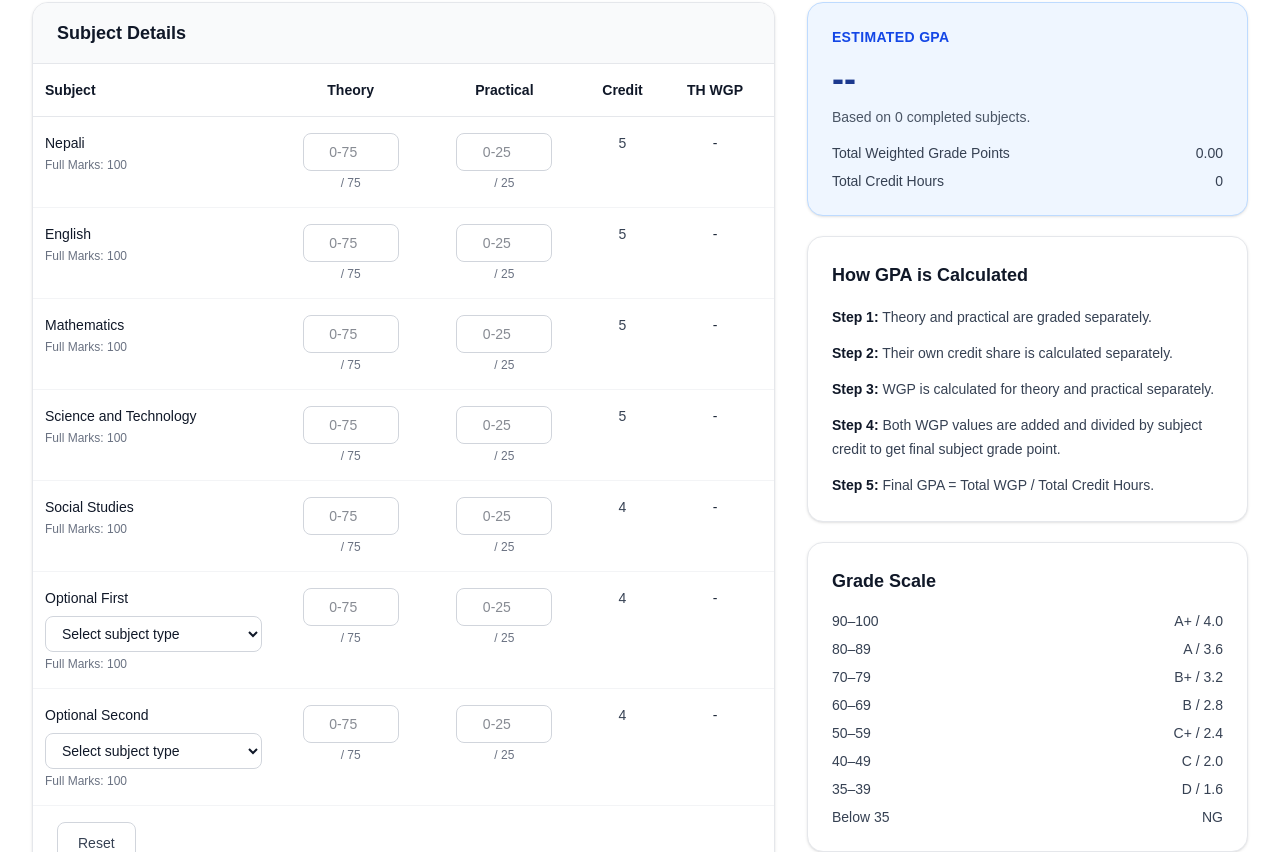
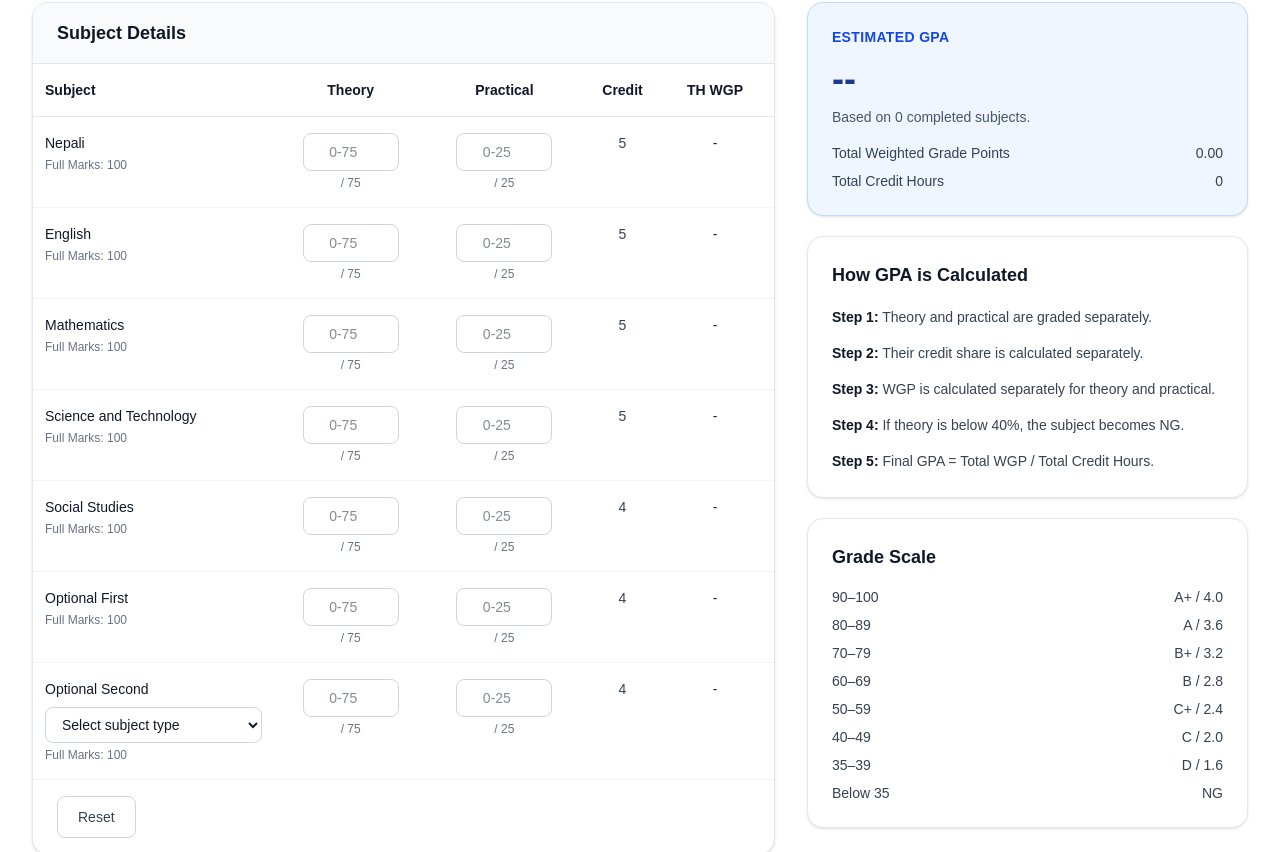
Before and after one commit to ronishdhakal/gpa, a Next.js app: page /see in a window 1280 px wide. Shown: the part 351-1203 px from the top of the page. Built offline with nearby package versions, Linux system fonts and the light colour scheme.

Commit message:
Fixed Prayash

```diff
--- a/app/see/components/SeeCalculator.js
+++ b/app/see/components/SeeCalculator.js
@@ -26,7 +26,6 @@ const SUBJECTS = [
     theoryFull: 75,
     practicalFull: 25,
     creditHours: 4,
-    optionalType: "",
   },
   {
     id: 7,
@@ -70,10 +69,7 @@ function createInitialState() {
 }
 
 function getAdjustedRow(row) {
-  if (
-    (row.name === "Optional First" || row.name === "Optional Second") &&
-    row.optionalType === "computer"
-  ) {
+  if (row.name === "Optional Second" && row.optionalType === "computer") {
     return {
       ...row,
       theoryFull: 50,
@@ -97,10 +93,7 @@ export default function SeeCalculator() {
           [field]: value,
         };
 
-        if (
-          (row.name === "Optional First" || row.name === "Optional Second") &&
-          field === "optionalType"
-        ) {
+        if (row.name === "Optional Second" && field === "optionalType") {
           return {
             ...updatedRow,
             theoryObtained: "",
@@ -146,8 +139,11 @@ export default function SeeCalculator() {
           practicalCredit: null,
           theoryPoint: null,
           practicalPoint: null,
+          theoryGrade: "-",
+          practicalGrade: "-",
           theoryWGP: null,
           practicalWGP: null,
+          theoryFailed: false,
           invalid: true,
         };
       }
@@ -162,8 +158,11 @@ export default function SeeCalculator() {
           practicalCredit: null,
           theoryPoint: null,
           practicalPoint: null,
+          theoryGrade: "-",
+          practicalGrade: "-",
           theoryWGP: null,
           practicalWGP: null,
+          theoryFailed: false,
           invalid: false,
         };
       }
@@ -183,22 +182,34 @@ export default function SeeCalculator() {
       const theoryResult = getGradeFromPercentage(theoryPercentage);
       const practicalResult = getGradeFromPercentage(practicalPercentage);
 
-      const theoryWGP = theoryResult.point * theoryCredit;
-      const practicalWGP = practicalResult.point * practicalCredit;
+      const theoryFailed = theoryPercentage < 40;
 
-      const subjectWGP = theoryWGP + practicalWGP;
-      const finalPoint = subjectWGP / row.creditHours;
-      const finalGrade = getFinalGradeFromPoint(finalPoint);
+      let theoryPoint = theoryResult.point;
+      let practicalPoint = practicalResult.point;
+      let theoryGrade = theoryResult.grade;
+      let practicalGrade = practicalResult.grade;
+
+      let theoryWGP = theoryPoint * theoryCredit;
+      let practicalWGP = practicalPoint * practicalCredit;
+
+      let subjectWGP = theoryWGP + practicalWGP;
+      let finalPoint = subjectWGP / row.creditHours;
+      let finalGrade = getFinalGradeFromPoint(finalPoint);
+
+      if (theoryFailed) {
+        theoryPoint = 0;
+        theoryGrade = "NG";
+        theoryWGP = 0;
+        subjectWGP = 0;
+        finalPoint = 0;
+        finalGrade = "NG";
+      }
 
       completedSubjects += 1;
       totalWeightedGradePoints += subjectWGP;
       totalCreditHours += row.creditHours;
 
-      if (
-        theoryResult.grade === "NG" ||
-        practicalResult.grade === "NG" ||
-        finalGrade === "NG"
-      ) {
+      if (theoryFailed || practicalGrade === "NG" || finalGrade === "NG") {
         hasNG = true;
       }
 
@@ -209,10 +220,13 @@ export default function SeeCalculator() {
         finalPoint,
         theoryCredit,
         practicalCredit,
-        theoryPoint: theoryResult.point,
-        practicalPoint: practicalResult.point,
+        theoryPoint,
+        practicalPoint,
+        theoryGrade,
+        practicalGrade,
         theoryWGP,
         practicalWGP,
+        theoryFailed,
         invalid: false,
       };
     });
@@ -254,7 +268,6 @@ export default function SeeCalculator() {
             </h3>
           </div>
 
-          {/* Mobile */}
           <div className="space-y-4 p-4 md:hidden">
             {result.subjectResults.map((row) => (
               <div
@@ -276,7 +289,7 @@ export default function SeeCalculator() {
                   </div>
                 </div>
 
-                {(row.name === "Optional First" || row.name === "Optional Second") && (
+                {row.name === "Optional Second" && (
                   <div className="mt-3">
                     <select
                       value={row.optionalType}
@@ -333,6 +346,12 @@ export default function SeeCalculator() {
                     </div>
                   </div>
                 </div>
+
+                {row.theoryFailed && !row.invalid && (
+                  <div className="mt-3 rounded-lg bg-red-50 px-3 py-2 text-xs font-medium text-red-700">
+                    Theory is below 40%, so this subject is NG.
+                  </div>
+                )}
 
                 <div className="mt-4 grid grid-cols-2 gap-3 text-sm">
                   <div className="rounded-lg bg-gray-50 px-3 py-2">
@@ -396,7 +415,6 @@ export default function SeeCalculator() {
             ))}
           </div>
 
-          {/* Desktop */}
           <div className="hidden overflow-x-auto md:block">
             <table className="w-full min-w-[980px] text-sm">
               <thead className="bg-white">
@@ -434,8 +452,7 @@ export default function SeeCalculator() {
                     <td className="px-3 py-4">
                       <div className="font-medium text-gray-900">{row.name}</div>
 
-                      {(row.name === "Optional First" ||
-                        row.name === "Optional Second") && (
+                      {row.name === "Optional Second" && (
                         <div className="mt-2">
                           <select
                             value={row.optionalType}
@@ -454,6 +471,11 @@ export default function SeeCalculator() {
                       <div className="mt-1 text-xs text-gray-500">
                         Full Marks: {row.theoryFull + row.practicalFull}
                       </div>
+                      {row.theoryFailed && !row.invalid && (
+                        <div className="mt-2 text-xs font-medium text-red-600">
+                          Theory below 40% → NG
+                        </div>
+                      )}
                     </td>
 
                     <td className="px-3 py-4 text-center">
@@ -601,16 +623,15 @@ export default function SeeCalculator() {
               </p>
               <p>
                 <span className="font-semibold text-gray-900">Step 2:</span> Their
-                own credit share is calculated separately.
+                credit share is calculated separately.
               </p>
               <p>
                 <span className="font-semibold text-gray-900">Step 3:</span> WGP is
-                calculated for theory and practical separately.
+                calculated separately for theory and practical.
               </p>
               <p>
-                <span className="font-semibold text-gray-900">Step 4:</span> Both
-                WGP values are added and divided by subject credit to get final
-                subject grade point.
+                <span className="font-semibold text-gray-900">Step 4:</span> If
+                theory is below 40%, the subject becomes NG.
               </p>
               <p>
                 <span className="font-semibold text-gray-900">Step 5:</span> Final
```
